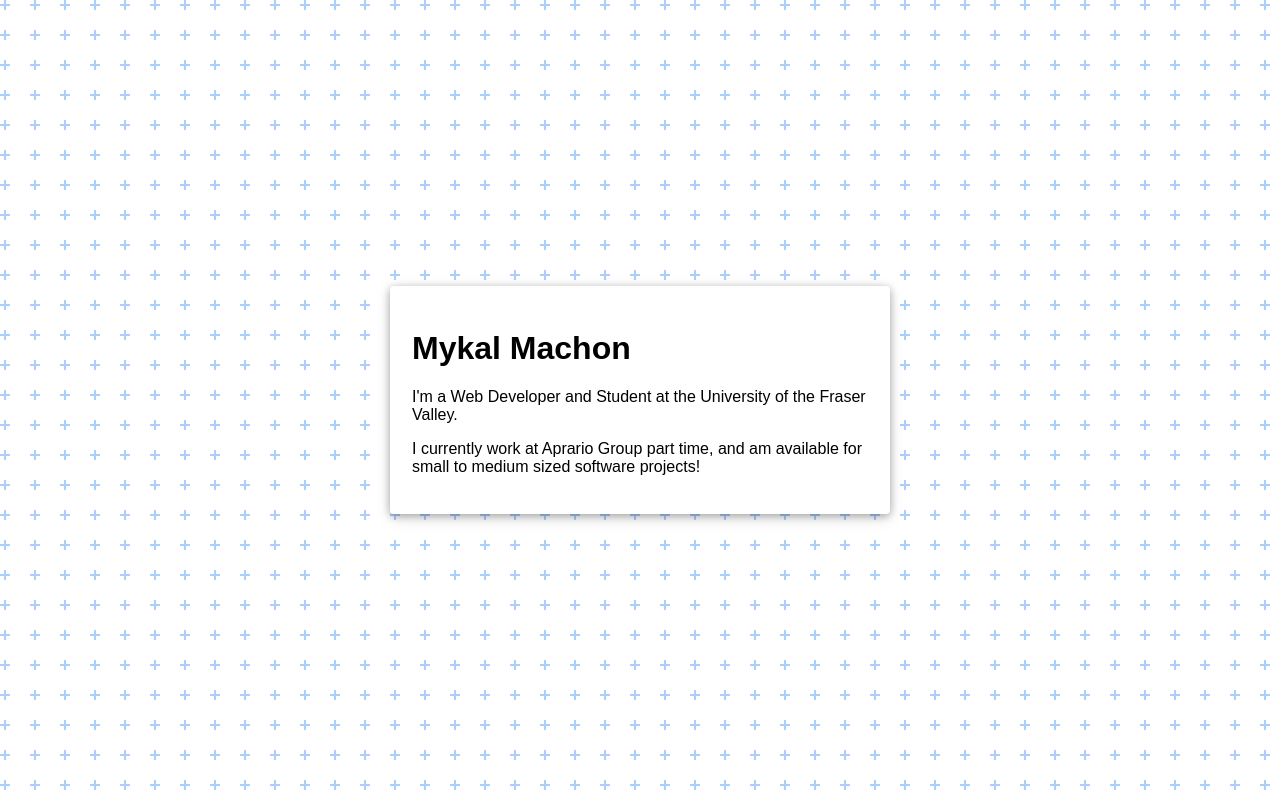
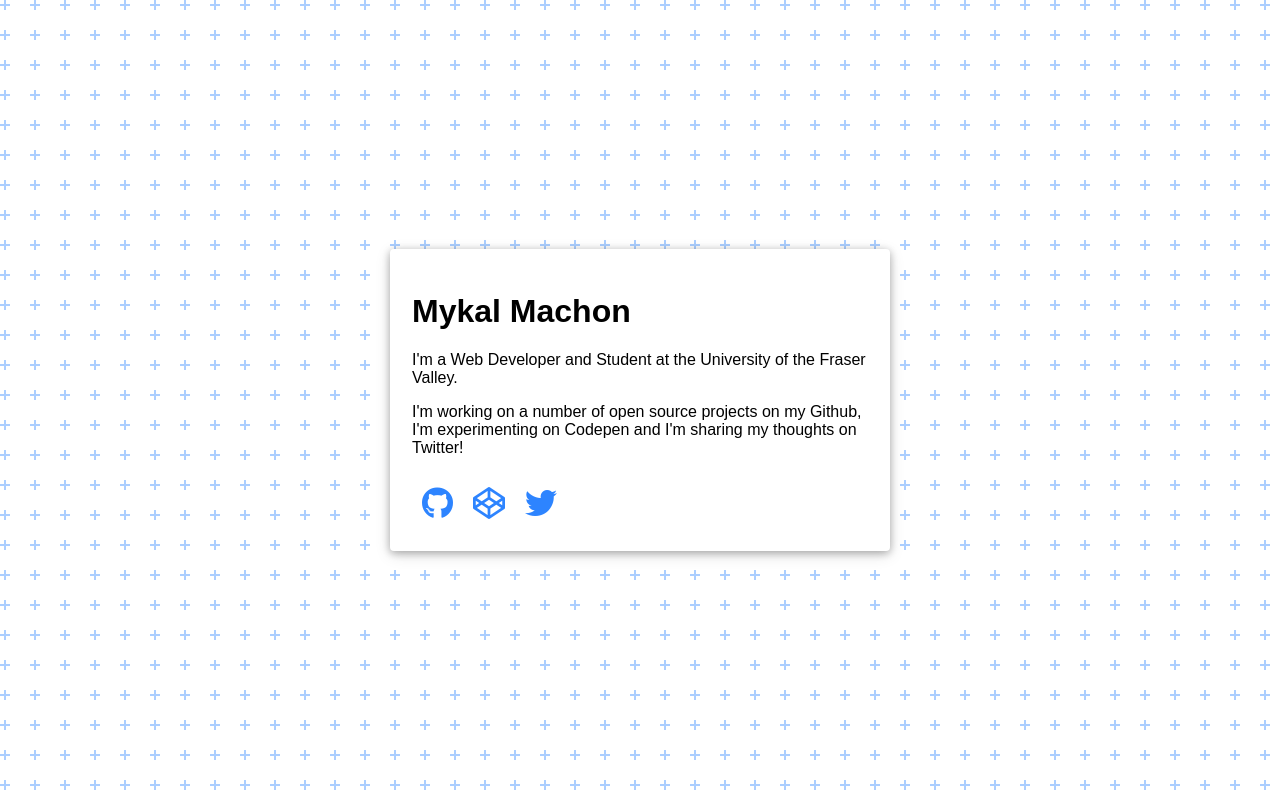
Before and after one commit to StanislavSt/MykalMachon, a React (Create React App) app: page / in a window 1280 px wide. Built offline with nearby package versions, Linux system fonts and the light colour scheme.

Commit message:
Added Links To Social Media
Added Social Media Links for Github, Codepen, and Twitter!

```diff
--- a/public/index.html
+++ b/public/index.html
@@ -11,6 +11,11 @@
     -->
   <link rel="manifest" href="%PUBLIC_URL%/manifest.json">
   <link rel="shortcut icon" href="%PUBLIC_URL%/favicon.ico">
+  <link rel="stylesheet" href="https://use.fontawesome.com/releases/v5.3.1/css/fontawesome.css" integrity="sha384-1rquJLNOM3ijoueaaeS5m+McXPJCGdr5HcA03/VHXxcp2kX2sUrQDmFc3jR5i/C7"
+    crossorigin="anonymous">
+  <link rel="stylesheet" href="https://use.fontawesome.com/releases/v5.3.1/css/brands.css" integrity="sha384-rf1bqOAj3+pw6NqYrtaE1/4Se2NBwkIfeYbsFdtiR6TQz0acWiwJbv1IM/Nt/ite"
+    crossorigin="anonymous">
+
   <!--
       Notice the use of %PUBLIC_URL% in the tags above.
       It will be replaced with the URL of the `public` folder during the build.
--- a/src/App.js
+++ b/src/App.js
@@ -1,5 +1,6 @@
 import React, { Component } from 'react';
 import styled, { keyframes } from 'styled-components';
+import IconLink from './IconLink';
 
 class App extends Component {
   render() {
@@ -12,9 +13,26 @@ class App extends Component {
             Valley.
           </p>
           <p>
-            I currently work at Aprario Group part time, and am available for
-            small to medium sized software projects!
+            I'm working on a number of open source projects on my Github, I'm
+            experimenting on Codepen and I'm sharing my thoughts on Twitter!
           </p>
+          <Links>
+            <IconLink
+              icon="github"
+              size="2x"
+              link="https://github.com/MykalMachon"
+            />
+            <IconLink
+              icon="codepen"
+              size="2x"
+              link="https://codepen.io/mykalmachon/"
+            />
+            <IconLink
+              icon="twitter"
+              size="2x"
+              link="https://twitter.com/mykalmachon"
+            />
+          </Links>
         </Card>
       </AppContainer>
     );
@@ -92,4 +110,10 @@ const Card = styled.div`
   }
 `;
 
+const Links = styled.div`
+  display: flex;
+  flex-direction: row;
+  margin-top: 20px;
+`;
+
 export default App;
--- /dev/null
+++ b/src/IconLink.js
@@ -0,0 +1,12 @@
+import React, { Component } from 'react';
+
+export default class IconLink extends Component {
+  render() {
+    const { icon, size, link } = this.props;
+    return (
+      <a href={`${link}`} target="_blank">
+        <i className={`fab fa-${icon} fa-${size}`} />
+      </a>
+    );
+  }
+}
--- a/src/index.css
+++ b/src/index.css
@@ -11,3 +11,13 @@ body {
   padding: 0;
   font-family: sans-serif;
 }
+
+a {
+  color: var(--primary);
+  padding: 10px;
+  transition: all 0.35s cubic-bezier(0.2, 1.26, 0.62, 1.33);
+}
+
+a:hover {
+  transform: scale(1.1);
+}
```
